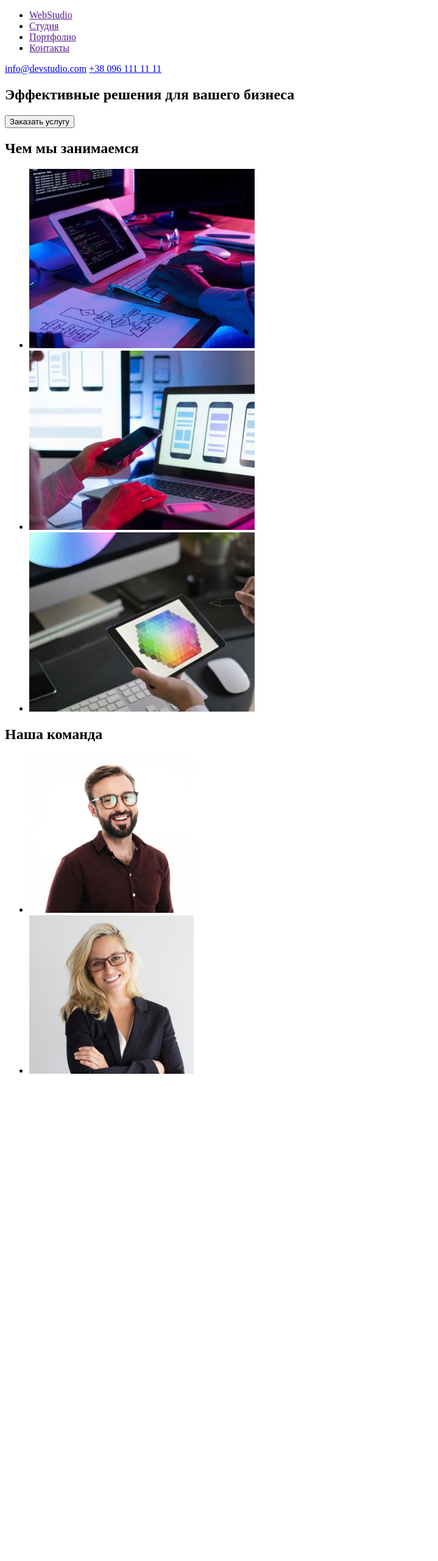
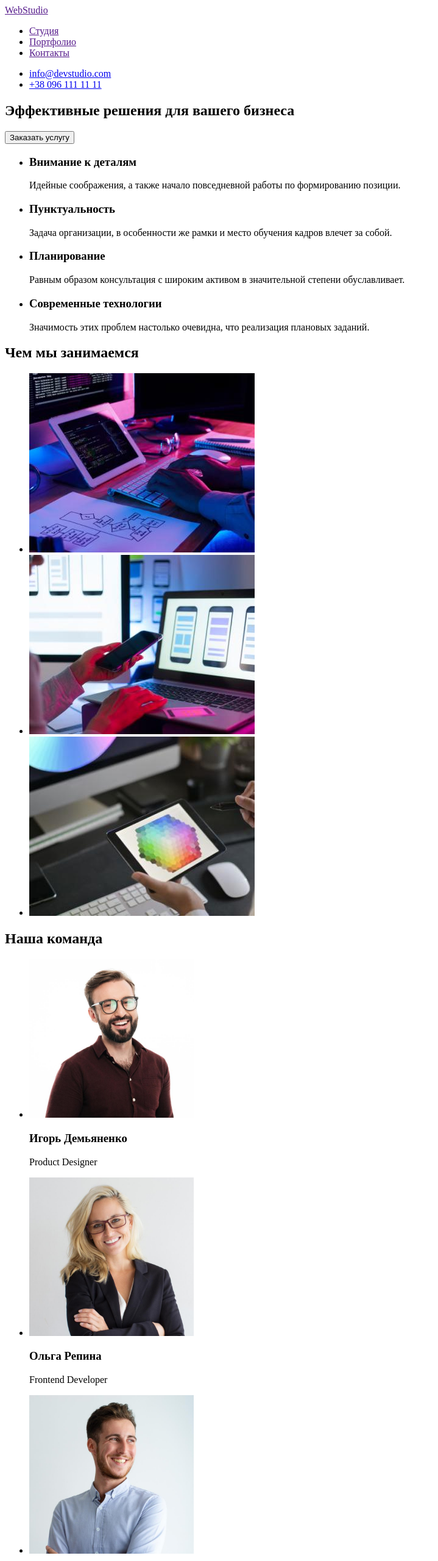
Before and after one commit to AlexSANZP/goit-markup-hw-01, a plain HTML site: page index.html in a window 1280 px wide. Shown: the top 2560 px of the page at 61% size, without its empty margins (0-719 px from the left). Before the commit the page ends 1781 px from the top, so only its background shows below. Drawn offline with Linux system fonts and the light colour scheme.

Commit message:
Add 2nd section, footer

```diff
--- a/index.html
+++ b/index.html
@@ -8,21 +8,43 @@
 </head>
 <body>
     <header>
+        <a href="">WebStudio</a>
         <nav>
             <ul>
-                <li><a href="">WebStudio</a></li>
                 <li><a href="">Студия</a></li>
                 <li><a href="">Портфолио</a></li>
                 <li><a href="">Контакты</a></li>
             </ul>
         </nav>
-        <a href="mailto:info@devstudio.com">info@devstudio.com</a>
-        <a href="tel:+380961111111">+38 096 111 11 11</a>
+        <ul>
+            <li><a href="mailto:info@devstudio.com">info@devstudio.com</a></li>
+            <li><a href="tel:+380961111111">+38 096 111 11 11</a></li>
+        </ul>
     </header>
     <main>
         <section>
             <h1>Эффективные решения для вашего бизнеса</h1>
             <button type="button">Заказать услугу</button>
+        </section>
+        <section>
+            <ul>
+                <li>
+                    <h3>Внимание к деталям</h3>
+                    <p>Идейные соображения, а также начало повседневной работы по формированию позиции.</p>
+                </li>
+                <li>
+                    <h3>Пунктуальность</h3>
+                    <p>Задача организации, в особенности же рамки и место обучения кадров влечет за собой.</p>
+                </li>
+                <li>
+                    <h3>Планирование</h3>
+                    <p>Равным образом консультация с широким активом в значительной степени обуславливает.</p>
+                </li>
+                <li>
+                    <h3>Современные технологии</h3>
+                    <p>Значимость этих проблем настолько очевидна, что реализация плановых заданий.</p>
+                </li>
+            </ul>
         </section>
         <section>
             <h2>Чем мы занимаемся</h2>
@@ -63,6 +85,8 @@
                         width="270"
                         height="260"
                     />
+                    <h3>Игорь Демьяненко</h3>
+                    <p>Product Designer</p>
                 </li>
                 <li>
                     <img
@@ -71,12 +95,44 @@
                         width="270"
                         height="260"
                     />
+                    <h3>Ольга Репина</h3>
+                    <p>Frontend Developer</p>
+                </li>
+                <li>
+                    <img src="./images/commandmarket.jpg"
+                        alt="Маркетолог"
+                        width="270"
+                        height="260"
+                    />
+                    <h3>Николай Тарасов</h3>
+                    <p>Marketing</p>
+                </li>
+                <li>
+                    <img src="./images/commandui.jpg"
+                        alt="UI дизайнер"
+                        width="270"
+                        height="260"
+                    />
+                    <h3>Михаил Ермаков</h3>
+                    <p>UI Designer</p>
                 </li>
             </ul>
         </section>
     </main>
     <footer>
-
+        <a href="">WebStudio</a>
+        <ul>
+            <li>
+                <a href="https://goo.gl/maps/dzdZx8nhXecqDKRn8"
+                target="_blank" rel="noopener noreferrer">г. Киев, пр-т Леси Украинки, 26</a>
+            </li>
+            <li>
+                <a href="mailto:info@example.com">info@example.com</a>
+            </li>
+            <li>
+                <a href="tel:+380991111111">+38 099 111 11 11</a>
+            </li>
+        </ul>
     </footer>
 </body>
 
```
Also changed, not shown: .prettierrc.json (added).
